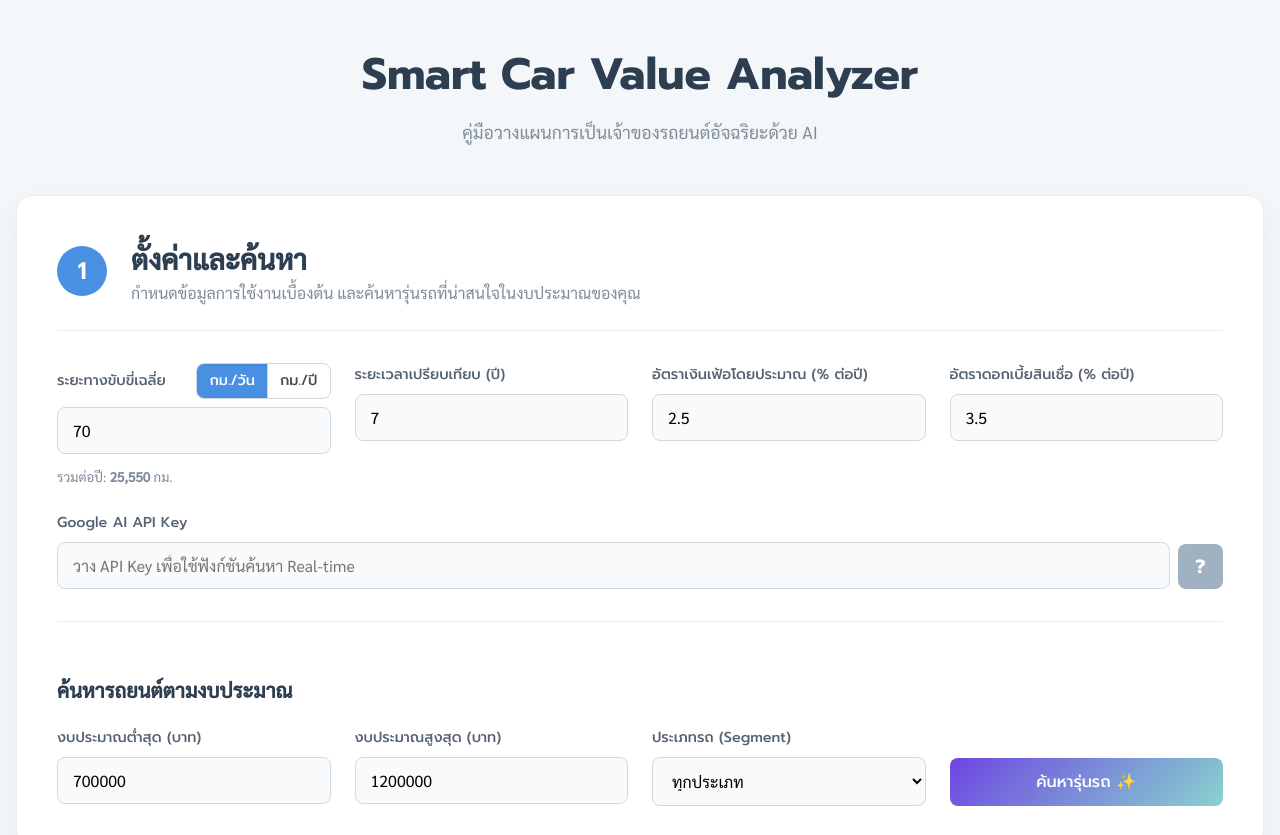
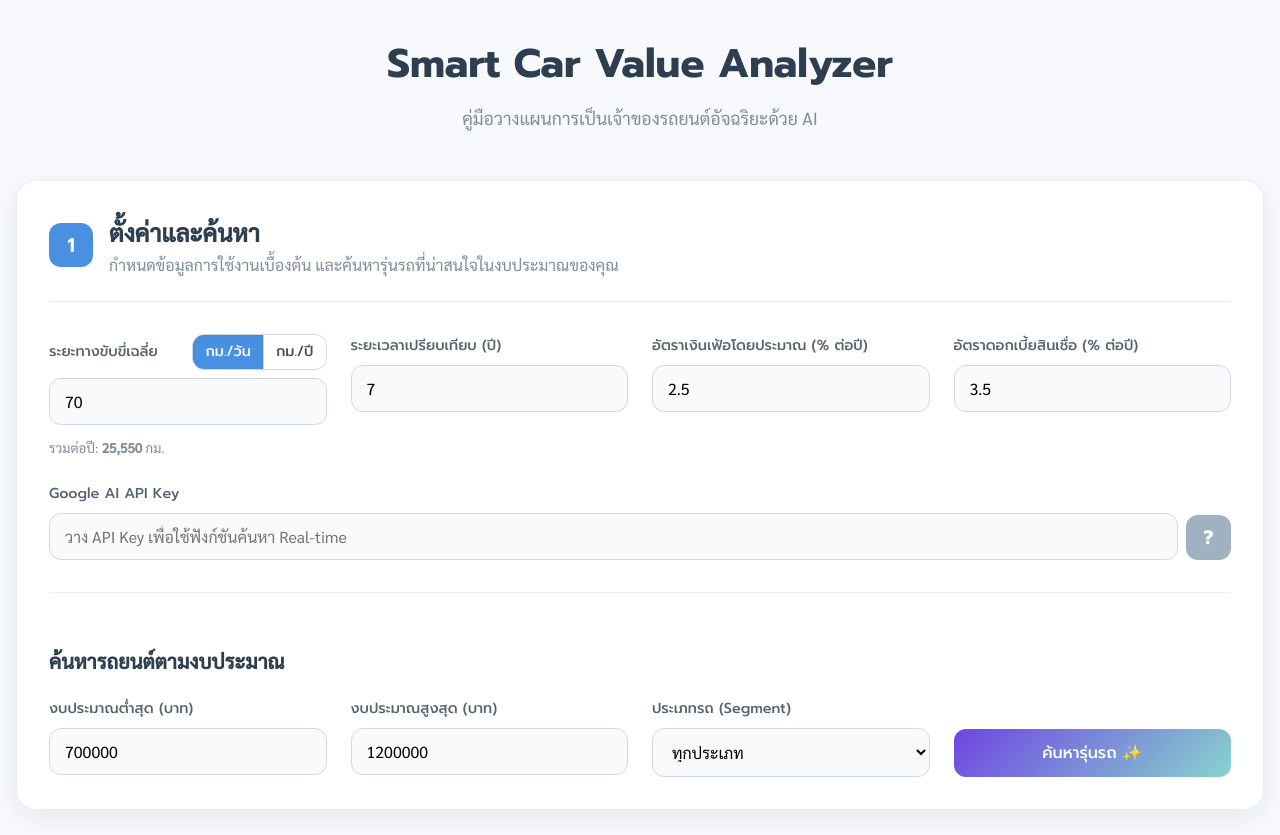
Before and after one commit to bokoboss/smart-car-value-analyzer, a plain HTML site: page index.html in a window 1280 px wide. Shown: the top 835 px of the page. Drawn offline with nearby package versions, Linux system fonts and the light colour scheme.

Commit message:
Update UI

```diff
--- a/index.html
+++ b/index.html
@@ -15,7 +15,7 @@
             --primary-color: #4A90E2;
             --primary-dark: #357ABD;
             --secondary-color: #50E3C2;
-            --bg-color: #F4F7F9;
+            --bg-color: #F7F9FC; /* Lighter background */
             --card-bg-color: #FFFFFF;
             --text-color: #4A4A4A;
             --heading-color: #2C3E50;
@@ -27,6 +27,8 @@
             --ai-button-bg: linear-gradient(135deg, #6e45e2 0%, #88d3ce 100%);
             --font-primary: 'Prompt', sans-serif;
             --font-secondary: 'Sarabun', sans-serif;
+            --border-radius-md: 12px;
+            --border-radius-lg: 20px;
         }
 
         *, *::before, *::after {
@@ -36,7 +38,7 @@
         body {
             font-family: var(--font-secondary);
             margin: 0;
-            padding: 2.5rem 1rem;
+            padding: 2rem 1rem; /* Adjusted padding */
             background-color: var(--bg-color);
             color: var(--text-color);
             line-height: 1.6;
@@ -54,7 +56,7 @@
 
         h1 {
             font-family: var(--font-primary);
-            font-size: 2.75rem;
+            font-size: 2.5rem; /* Slightly smaller */
             font-weight: 700;
             color: var(--heading-color);
             margin: 0;
@@ -69,16 +71,16 @@
         .step-card {
             background-color: var(--card-bg-color);
             border: 1px solid var(--border-color);
-            border-radius: 16px;
-            padding: 2.5rem;
+            border-radius: var(--border-radius-lg);
+            padding: 2rem;
             margin-bottom: 2.5rem;
-            box-shadow: 0 10px 30px rgba(0,0,0,0.05);
+            box-shadow: 0 8px 24px rgba(28, 46, 60, 0.08); /* Softer shadow */
         }
 
         .step-header {
             display: flex;
             align-items: center;
-            gap: 1.5rem;
+            gap: 1rem; /* Tighter gap */
             margin-bottom: 2rem;
             border-bottom: 1px solid var(--border-color);
             padding-bottom: 1.5rem;
@@ -89,10 +91,10 @@
             color: white;
             font-family: var(--font-primary);
             font-weight: 600;
-            font-size: 1.5rem;
-            border-radius: 50%;
-            width: 50px;
-            height: 50px;
+            font-size: 1.25rem;
+            border-radius: var(--border-radius-md); /* Rounded square */
+            width: 44px; /* Adjusted size */
+            height: 44px;
             display: flex;
             align-items: center;
             justify-content: center;
@@ -100,7 +102,7 @@
         }
 
         .step-header h2 {
-            font-size: 1.75rem;
+            font-size: 1.5rem; /* Adjusted size */
             margin: 0;
             color: var(--heading-color);
         }
@@ -132,12 +134,12 @@
         .input-group input, .input-group select {
             padding: 12px 15px;
             border: 1px solid #D1D9E0;
-            border-radius: 8px;
+            border-radius: var(--border-radius-md);
             font-size: 1rem;
             font-family: var(--font-secondary);
             background-color: #F9FAFB;
             transition: all 0.2s ease;
-            width: 100%; /* Added this line to ensure input fits its container */
+            width: 100%;
         }
         .input-group input:focus, .input-group select:focus {
             outline: none;
@@ -157,7 +159,7 @@
         .help-btn {
             background-color: #A0B2C2;
             color: white;
-            border-radius: 8px;
+            border-radius: var(--border-radius-md);
             width: 45px;
             height: 45px;
             padding: 0;
@@ -173,7 +175,7 @@
         /* Car Finder */
         .car-finder { border-top: 1px solid var(--border-color); margin-top: 2rem; padding-top: 2rem; }
         .car-finder h3 { font-size: 1.25rem; color: var(--heading-color); }
-        #find-cars-btn { background-image: var(--ai-button-bg); border: none; }
+        #find-cars-btn { background-image: var(--ai-button-bg); border: none; border-radius: var(--border-radius-md); }
         .car-finder-results-container {
             margin-top: 2rem;
             display: none;
@@ -199,14 +201,14 @@
         /* Car Comparison Cards */
         #car-list {
             display: grid;
-            grid-template-columns: 1fr; /* Default: 1 column for mobile */
+            grid-template-columns: 1fr;
             gap: 2rem;
             margin-bottom: 2rem;
         }
         .car-card {
             background-color: white;
             border: 1px solid var(--border-color);
-            border-radius: 12px;
+            border-radius: var(--border-radius-lg);
             box-shadow: 0 4px 15px rgba(0,0,0,0.04);
             position: relative;
             padding: 2rem;
@@ -230,7 +232,6 @@
             width: 30px; height: 30px;
             font-size: 1.5rem;
             cursor: pointer; transition: all 0.2s ease;
-            /* Use Flexbox for perfect centering */
             display: flex;
             align-items: center;
             justify-content: center;
@@ -246,7 +247,7 @@
             color: white;
             padding: 12px 25px;
             border: none;
-            border-radius: 8px;
+            border-radius: var(--border-radius-md); /* Consistent border radius */
             cursor: pointer;
             font-size: 1rem;
             font-family: var(--font-primary);
@@ -267,7 +268,7 @@
             padding: 18px;
             font-size: 1.25rem;
             background-color: var(--secondary-color);
-            border-radius: 12px;
+            border-radius: var(--border-radius-lg);
         }
         #calculate-btn:hover { background-color: #41c3a6; }
 
@@ -276,7 +277,7 @@
             background: linear-gradient(135deg, #F6FEFC 0%, #F5FAFF 100%);
             border: 1px solid var(--secondary-color);
             padding: 2rem;
-            border-radius: 12px;
+            border-radius: var(--border-radius-lg);
             text-align: center;
             margin-bottom: 2rem;
         }
@@ -296,20 +297,21 @@
             gap: 2rem;
         }
         .results-table-container { grid-column: span 12; }
-        .chart-container { grid-column: span 12; md:grid-column: span 6; position: relative; height: 400px; }
+        .chart-container { grid-column: span 12; position: relative; height: 400px; }
         .recommendation-section { grid-column: span 12; }
 
         .tco-table-container { overflow-x: auto; }
         table { width: 100%; border-collapse: collapse; }
         th, td { padding: 1rem; text-align: right; border-bottom: 1px solid var(--border-color); }
-        th { text-align: left; font-family: var(--font-primary); font-weight: 600; color: #7F8C9A; }
+        th { text-align: left; font-family: var(--font-primary); font-weight: 600; color: #7F8C9A; background-color: #F9FAFB; }
+        tbody tr:nth-child(even) { background-color: #F9FAFB; }
         tbody tr:last-child td { border-bottom: none; }
-        .net-cost-row { font-weight: bold; background-color: #F9FAFB; }
+        .net-cost-row { font-weight: bold; background-color: #eaf2fd; } /* Highlight row */
         .net-cost-row td { font-size: 1.1rem; color: var(--heading-color); }
 
         .recommendation-section {
             background-color: #F5FAFF;
-            border-radius: 12px;
+            border-radius: var(--border-radius-lg);
             padding: 2rem;
             border: 1px solid #D6E8FA;
         }
@@ -325,7 +327,7 @@
         }
         .modal-overlay.show { opacity: 1; visibility: visible; }
         .modal-content {
-            background-color: white; padding: 2rem; border-radius: 16px;
+            background-color: white; padding: 2rem; border-radius: var(--border-radius-lg);
             max-width: 600px; width: 90%; box-shadow: 0 5px 20px rgba(0,0,0,0.2);
             position: relative; transform: scale(0.95); transition: all 0.3s ease;
         }
@@ -335,32 +337,24 @@
             font-size: 2rem; color: #aaa; cursor: pointer;
         }
 
-        /* --- Responsive Adjustments for Car List & Results --- */
+        /* --- Responsive Adjustments --- */
         @media (min-width: 768px) {
-            #car-list {
-                grid-template-columns: repeat(2, 1fr);
-            }
-            .results-table-container { grid-column: span 12; }
+            #car-list { grid-template-columns: repeat(2, 1fr); }
             .chart-container { grid-column: span 6; }
         }
-
         @media (min-width: 1024px) {
             .results-table-container { grid-column: span 7; }
             .recommendation-section { grid-column: span 5; }
-            .chart-container { grid-column: span 6; }
         }
-
         @media (min-width: 1200px) {
-             #car-list {
-                grid-template-columns: repeat(3, 1fr);
-            }
+            #car-list { grid-template-columns: repeat(3, 1fr); }
         }
 
         /* --- Custom Styles for Unit Toggle Buttons --- */
         .unit-toggle {
             display: flex;
             border: 1px solid #D1D9E0;
-            border-radius: 8px;
+            border-radius: var(--border-radius-md);
             overflow: hidden;
             flex-shrink: 0;
         }
@@ -1038,3 +1032,7 @@
     </script>
 </body>
 </html>
+
+
+
+" to answer the query.
```
